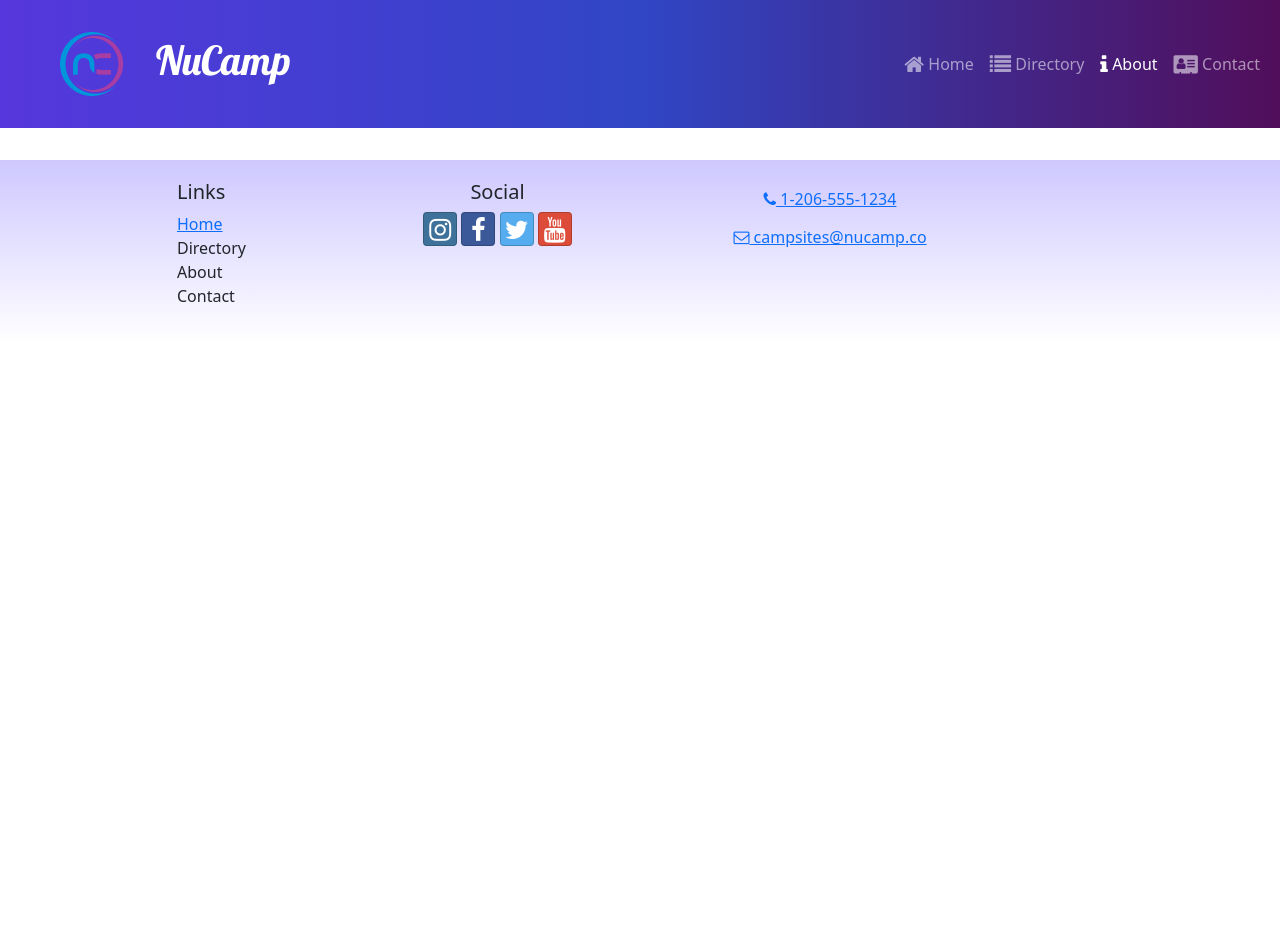
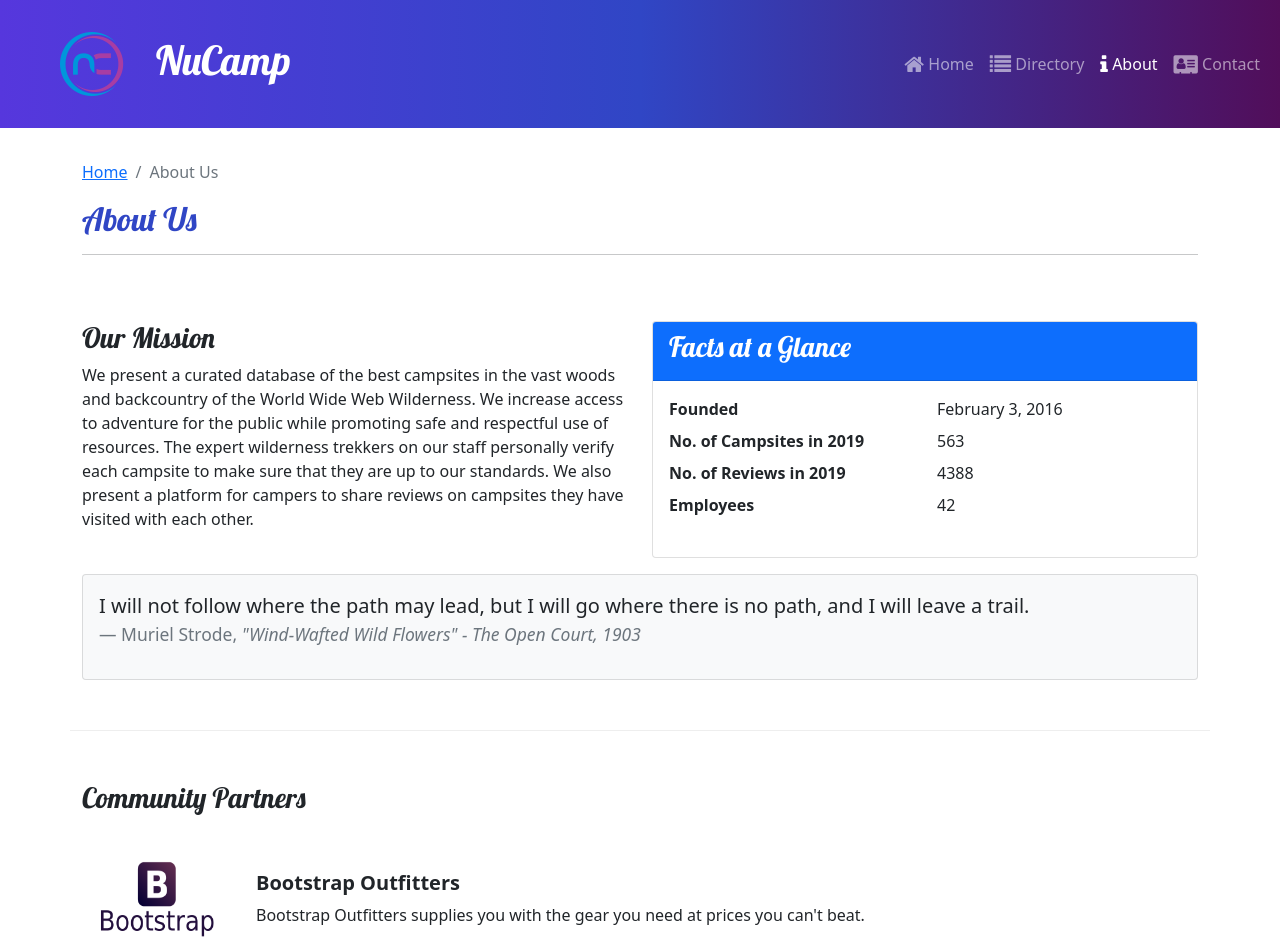
Before and after one commit to iHeartLoFi/nucampsite, a React (Create React App) app: page /about in a window 1280 px wide. Shown: the top 952 px of the page. Before the commit the page ends 800 px from the top, so only its background shows below. Built offline with nearby package versions, Linux system fonts and the light colour scheme.

Commit message:
Workshop 2

```diff
--- a/src/App.js
+++ b/src/App.js
@@ -6,6 +6,7 @@
 import Footer from './components/Footer';
 import CampsiteDetailPage from './pages/CampsiteDetailPage';
 import './App.css';
+import AboutPage from './pages/AboutPage';
 
 function App() {
   return (
@@ -16,6 +17,7 @@
         <Route path= 'contact' element={<ContactPage/>} />
         <Route path= 'directory' element={<CampsitesDirectoryPage/>} />
         <Route path= 'directory/:campsiteId' element={<CampsiteDetailPage/>} />
+        <Route path= 'about' element={<AboutPage/>} />
       </Routes>
       <Footer/>
 </div>
--- a/src/components/Footer.js
+++ b/src/components/Footer.js
@@ -9,9 +9,9 @@
                     <h5>Links</h5>
                     <ul className='list-unstyled'>
                         <li><Link to = '/'>Home</Link></li>
-                        <li><Link to = '/directory'></Link>Directory</li>
-                        <li><Link to = '/about'></Link>About</li>
-                        <li><Link to = '/contact'></Link>Contact</li>
+                        <li><Link to = '/directory'>Directory</Link></li>
+                        <li><Link to = '/about'>About</Link></li>
+                        <li><Link to = '/contact'>Contact</Link></li>
                     </ul>
                 </Col>
                 <Col xs='6' sm='3' className='text-center'>
--- a/src/features/display/DisplayList.js
+++ b/src/features/display/DisplayList.js
@@ -2,9 +2,10 @@
 import DisplayCard from './DisplayCard';
 import { selectFeaturedCampsite } from '../campsites/campsitesSlice';
 import { selectFeaturedPromotion } from '../promotions/promotionsSlice';
+import { selectFeaturedPartner } from '../partners/partnersSlice';
 
 const DisplayList = () => {
-    const items = [selectFeaturedCampsite(), selectFeaturedPromotion()];
+    const items = [selectFeaturedCampsite(), selectFeaturedPromotion(), selectFeaturedPartner()];
 
     return (
         <Row>
--- /dev/null
+++ b/src/features/partners/Partner.js
@@ -0,0 +1,22 @@
+
+
+const Partner =({partner}) => {
+    if (partner) {
+        const {image, name, description} = partner;
+
+    return (
+        <>
+            <img src={image} alt={name} style={{width:'150px'}}/>
+            <div className='m-4'>
+            <h5 className='fw-bold'>{name}</h5>
+                    {description}
+            </div>
+        </>
+        );
+        };
+        return null;
+};
+
+
+
+export default Partner;
--- /dev/null
+++ b/src/features/partners/PartnersList.js
@@ -0,0 +1,19 @@
+import {Col} from 'reactstrap';
+import Partner from './Partner';
+import { selectAllPartners } from './partnersSlice';
+
+const PartnersList = () => {
+    const partners = selectAllPartners();
+    return (
+        <Col className='mt-4'>
+            {partners.map((partner)=>{
+                return (
+                    <div className='d-flex mb-5 key={partner.id}'>
+                    <Partner partner={partner} />
+                    </div>
+                );
+            })}
+        </Col>
+    );
+};
+export default PartnersList;
--- /dev/null
+++ b/src/features/partners/partnersSlice.js
@@ -0,0 +1,9 @@
+import {PARTNERS}   from '../../app/shared/PARTNERS';
+
+export const selectAllPartners = () => {
+    return PARTNERS;
+};
+
+export const selectFeaturedPartner = () => {
+    return PARTNERS.find((PARTNERS) => PARTNERS.featured);
+};
--- /dev/null
+++ b/src/pages/AboutPage.js
@@ -0,0 +1,74 @@
+import { Col, Row, Container, Card, CardBody, CardHeader} from 'reactstrap';
+import SubHeader from '../components/SubHeader';
+import PartnersList from '../features/partners/PartnersList';
+
+const AboutPage = () => {
+    return (
+        <Container>
+            <SubHeader current='About Us'></SubHeader>
+            <Row className='row-content'>
+                <Col sm='6'>
+                    <h3>Our Mission</h3>
+                    <p>
+                    We present a curated database of the best campsites in the
+                        vast woods and backcountry of the World Wide Web Wilderness.
+                        We increase access to adventure for the public while
+                        promoting safe and respectful use of resources. The expert
+                        wilderness trekkers on our staff personally verify each
+                        campsite to make sure that they are up to our standards. We
+                        also present a platform for campers to share reviews on
+                        campsites they have visited with each other.
+                    </p>
+                </Col>
+                <Col sm='6'>
+                    <Card>
+                        <CardHeader className='bg-primary text-white'>
+                            <h3>Facts at a Glance</h3>
+                        </CardHeader>
+                        <CardBody>
+                        <dl className='row'>
+                                <dt className='col-6'>Founded</dt>
+                                <dd className='col-6'>February 3, 2016</dd>
+                                <dt className='col-6'>No. of Campsites in 2019</dt>
+                                <dd className='col-6'>563</dd>
+                                <dt className='col-6'>No. of Reviews in 2019</dt>
+                                <dd className='col-6'>4388</dd>
+                                <dt className='col-6'>Employees</dt>
+                                <dd className='col-6'>42</dd>
+                            </dl>
+                        </CardBody>
+                    </Card>
+                </Col>
+                <Col>
+                    <Card className='bg-light mt-3'>
+                        <CardBody>
+                            <blockquote className='blockquote'>
+                                <p>
+                                I will not follow where the path may lead, but I
+                                    will go where there is no path, and I will leave
+                                    a trail.
+                                </p>
+                                <footer className='blockquote-footer'>
+                                Muriel Strode,{' '}
+                                    <cite title='Source Title'>
+                                        "Wind-Wafted Wild Flowers" - The Open Court,
+                                        1903
+                                    </cite>
+                                </footer>
+                            </blockquote>
+                        </CardBody>
+                    </Card>
+                </Col>
+            </Row>
+
+            <Row className='row-content'>
+                <Col xs='12'>
+                    <h3>Community Partners</h3>
+                </Col>
+                <PartnersList/>
+            </Row>
+        </Container>
+        );
+};
+
+export default AboutPage;
```
